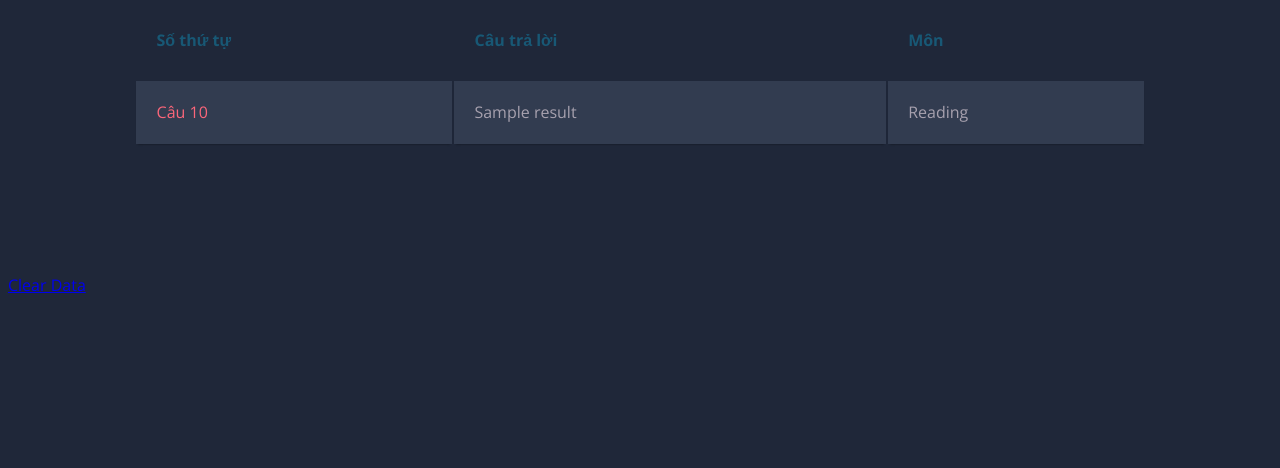
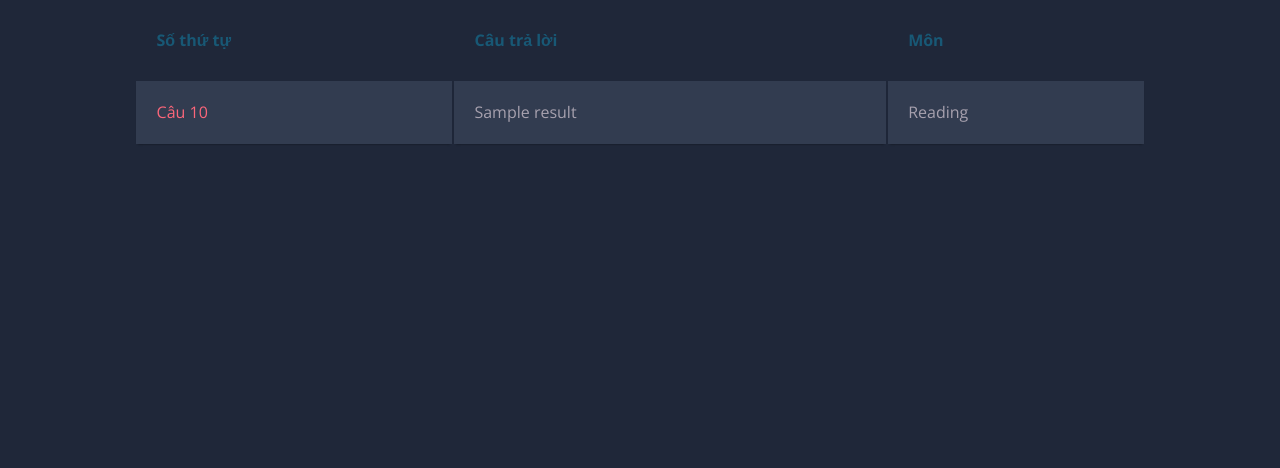
Before and after one commit to wx78c137/ITE-project, a Flask app: template app/templates/index.html in a window 1280 px wide. Shown: the part 113-581 px from the top of the page. Run offline with Flask 2, Linux system fonts and the light colour scheme; the template is opened without the code that fills it: most values are stand-ins (such as "Sample title", 1, 10 or a date in 2020); some libraries are stand-ins or nearby versions.

Commit message:
reconstruct

```diff
--- a/app/templates/index.html
+++ b/app/templates/index.html
@@ -60,9 +60,6 @@
         {% endfor %}
       </tbody>
     </table>
-    <div class="clear-data">
-      <a href="/clear-data" class="btn btn-outline-danger">Clear Data</a>
-    </div>
   </div>
 
   <script src="https://cdnjs.cloudflare.com/ajax/libs/popper.js/1.12.9/umd/popper.min.js" integrity="sha384-ApNbgh9B+Y1QKtv3Rn7W3mgPxhU9K/ScQsAP7hUibX39j7fakFPskvXusvfa0b4Q" crossorigin="anonymous"></script>
```
